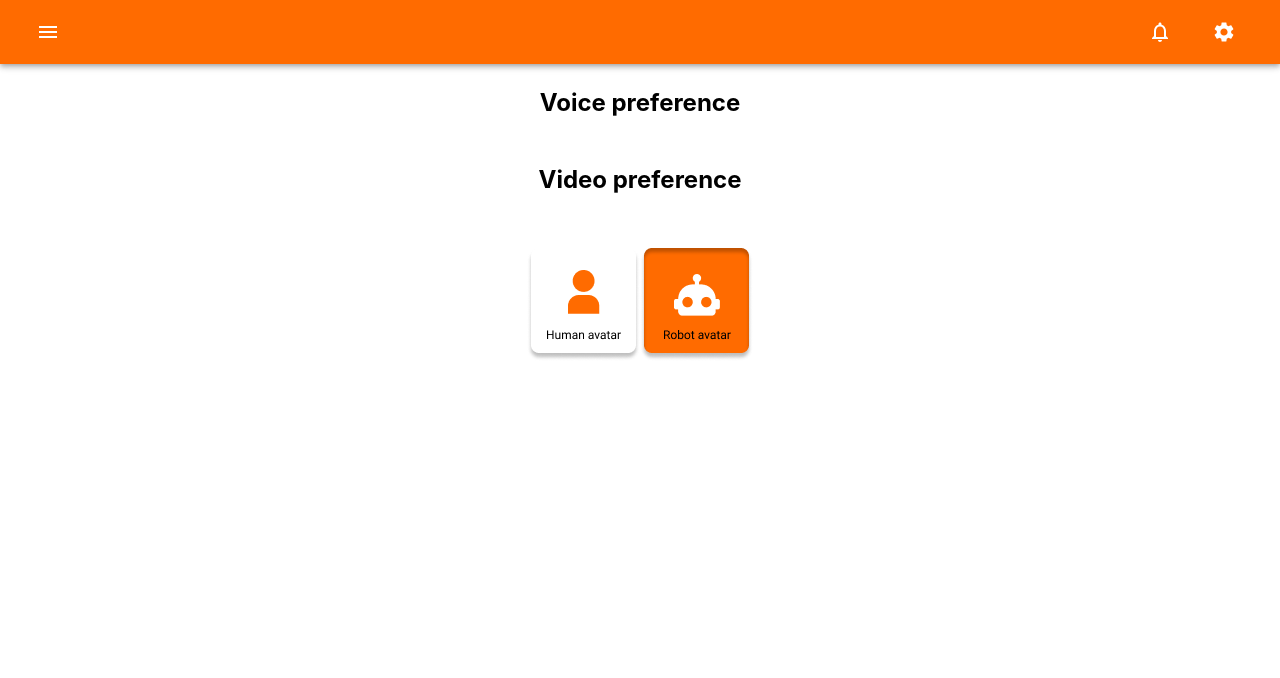
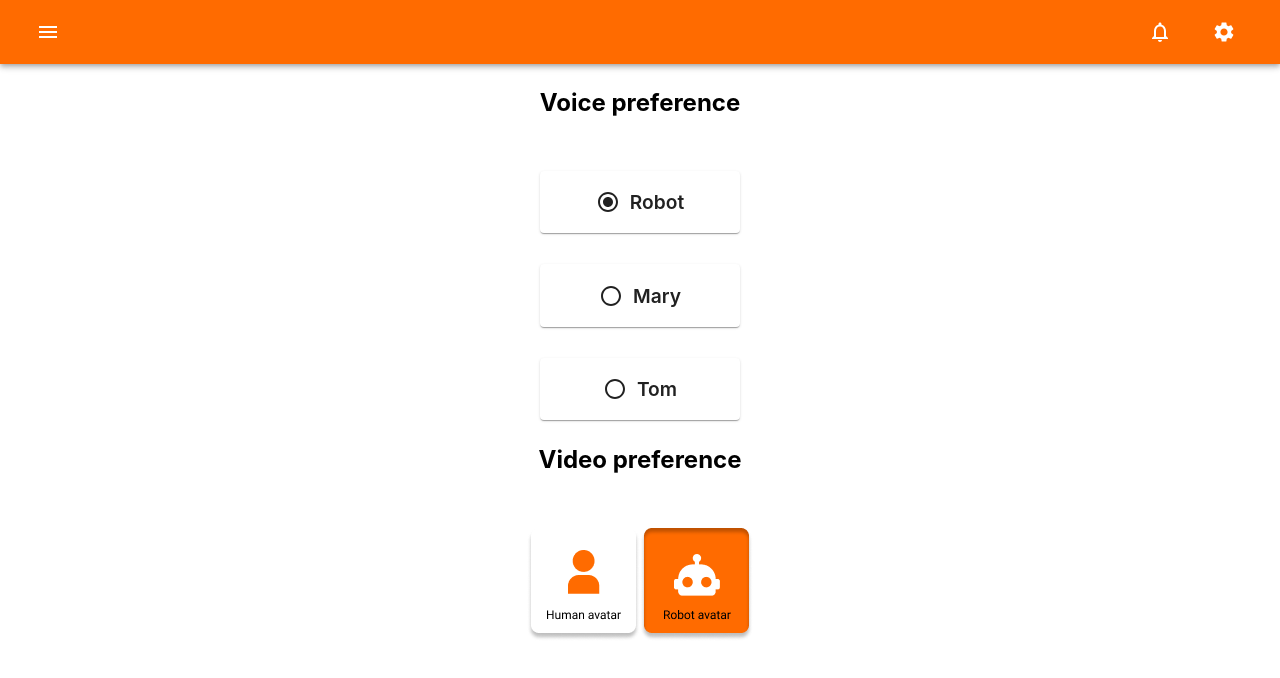
Before and after one commit to darrenzhang2000/Optalk-frontend, a React (Create React App) app: page /settings in a window 1280 px wide. Shown: the top 678 px of the page. Built offline with nearby package versions, Linux system fonts and the light colour scheme.

Commit message:
added robot, mary, and tom voice preferences

```diff
--- a/src/pages/settings/settings.js
+++ b/src/pages/settings/settings.js
@@ -11,6 +11,20 @@ const Settings = props => {
             <div className="wrapper">
                 <p className="ttl">Voice preference</p>
 
+                <Paper className="row">
+                    <RadioButtonCheckedIcon/>
+                    <p className="txt"> Robot</p>
+                </Paper>
+
+                <Paper className="row">
+                <RadioButtonUncheckedIcon/>
+                    <p className="txt">Mary</p>
+                </Paper>
+
+                <Paper className="row">
+                <RadioButtonUncheckedIcon/>
+                    <p className="txt">Tom</p>
+                </Paper>
 
                 <p className="ttl">Video preference</p>
                 <div className="row">
```
